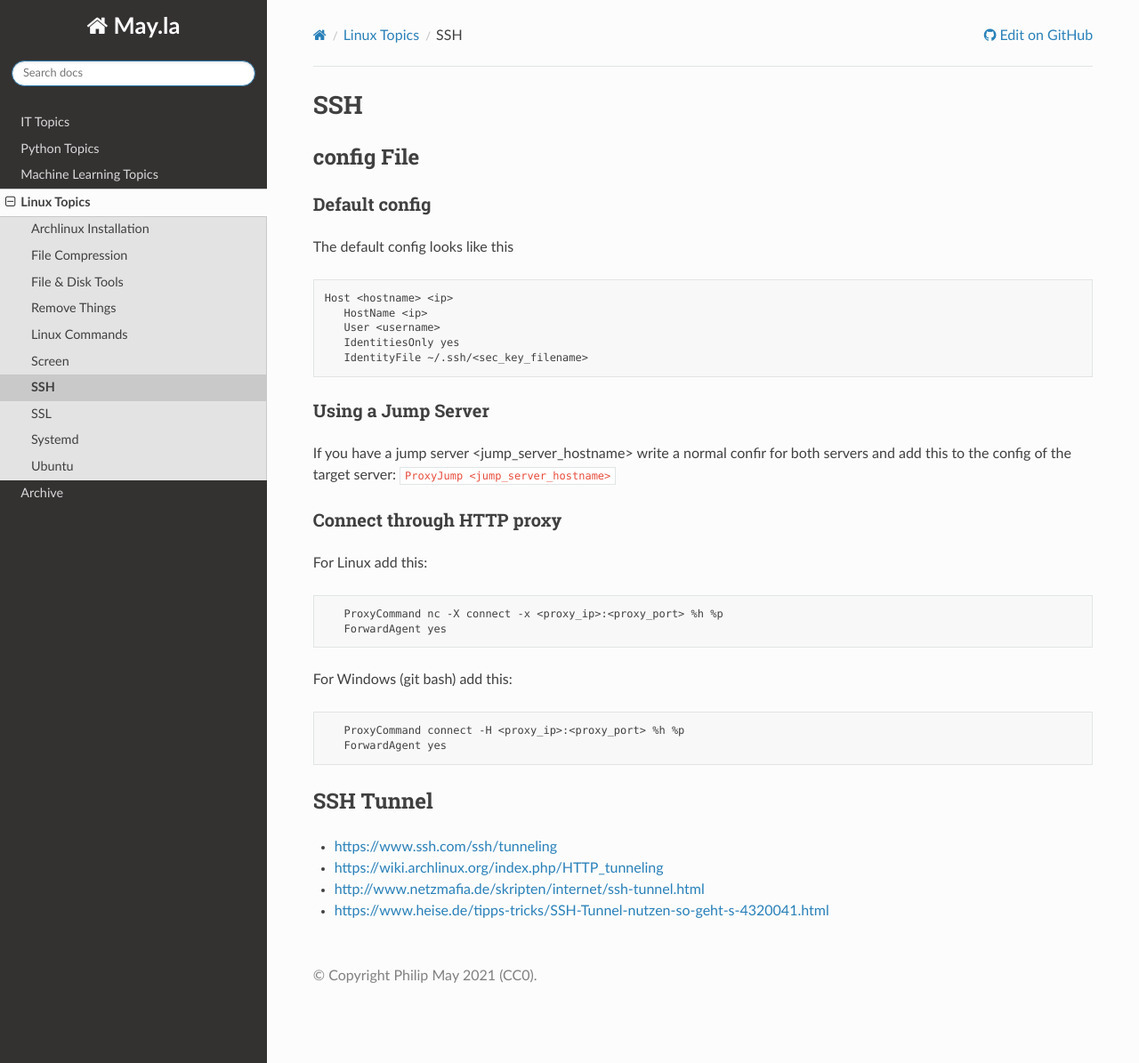
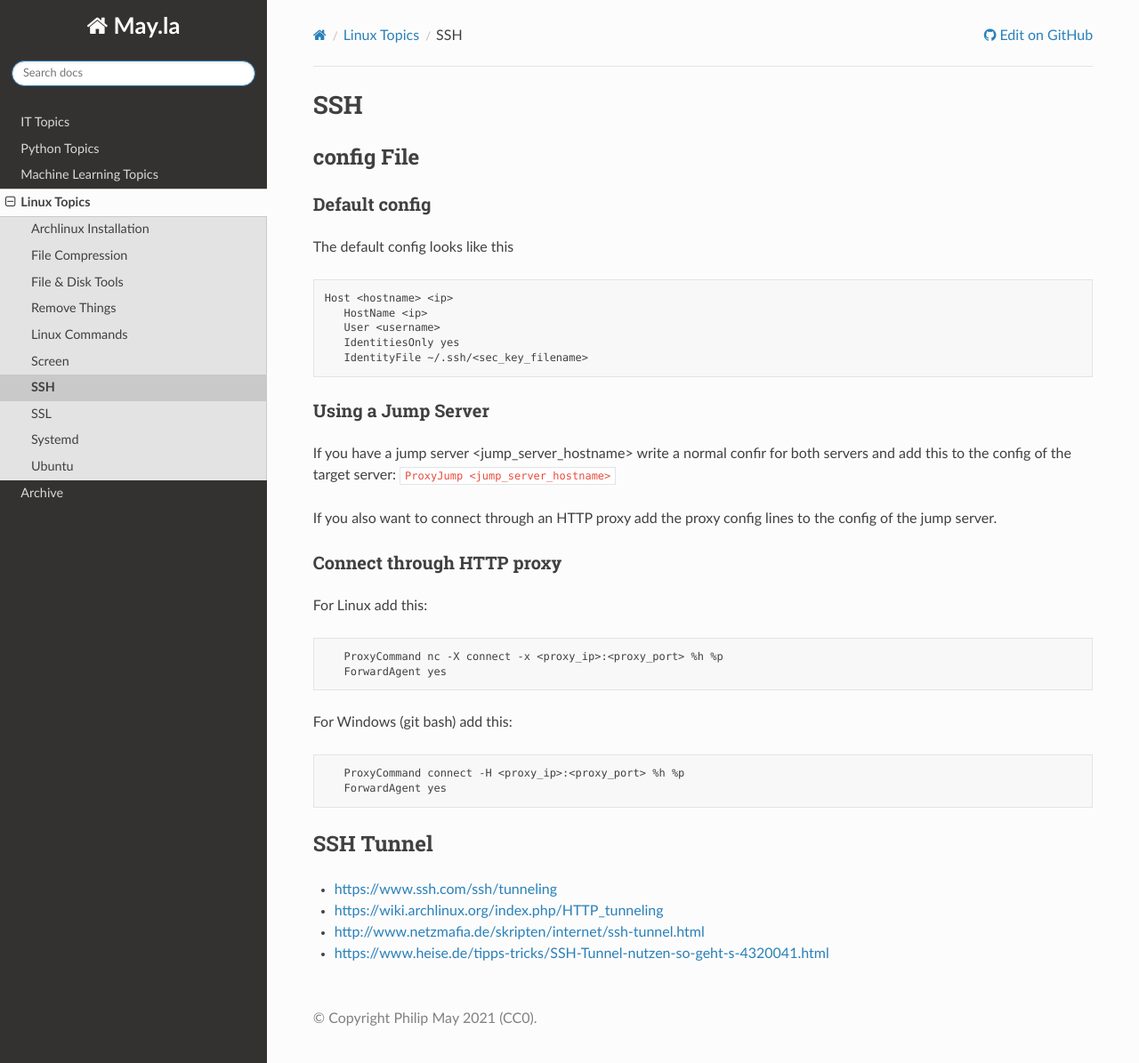
Before and after one commit to PhilipMay/May.la, a Sphinx documentation site: the page built from source/linux/ssh.md, in a window 1280 px wide and 1195 px high. Shown: the whole window at 89% size. Built offline with Sphinx 7.4.7 and the Read the Docs theme 2.0.0, drawn with Linux system fonts in a browser that asks for light colours.

Commit message:
Update ssh.md

```diff
--- a/source/linux/ssh.md
+++ b/source/linux/ssh.md
@@ -14,6 +14,8 @@ Host <hostname> <ip>
 
 ### Using a Jump Server
 If you have a jump server <jump_server_hostname> write a normal confir for both servers and add this to the config of the target server: `ProxyJump <jump_server_hostname>`
+
+If you also want to connect through an HTTP proxy add the proxy config lines to the config of the jump server.
 
 ### Connect through HTTP proxy
 For Linux add this:
```
